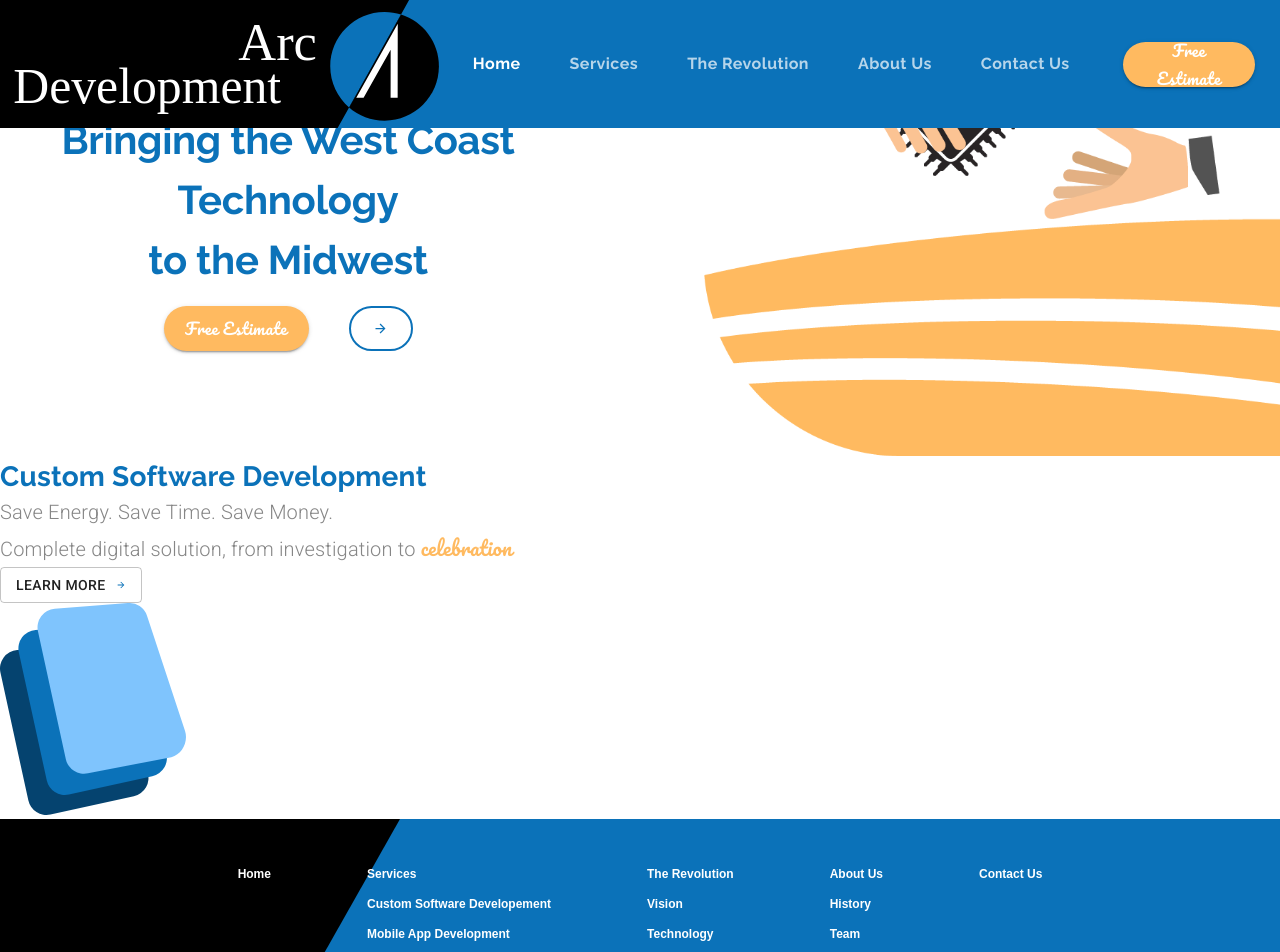
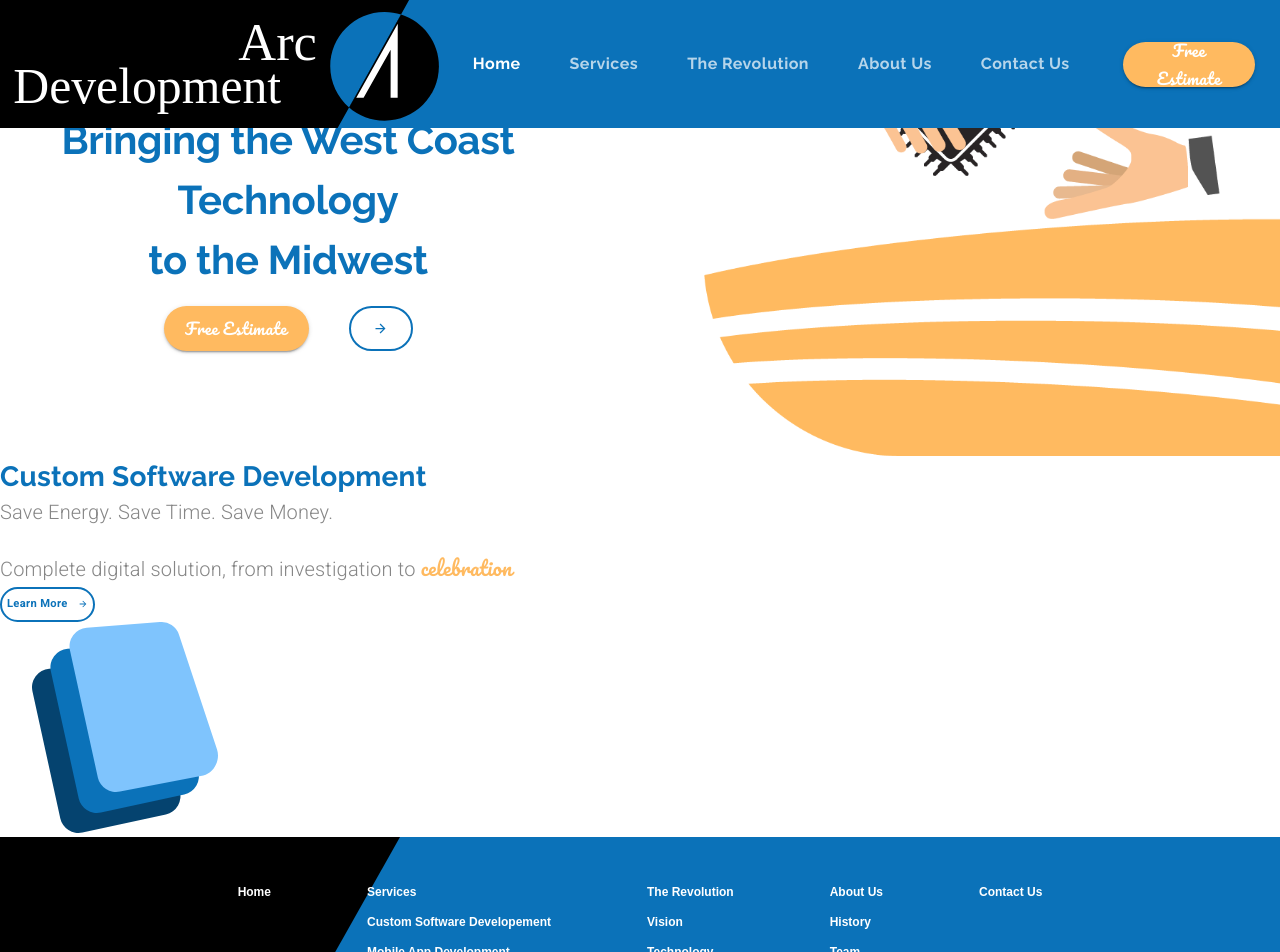
Before and after one commit to mitushaa/arc-development, a React (Create React App) app: page / in a window 1280 px wide. Shown: the top 952 px of the page. Built offline with nearby package versions, Linux system fonts and the light colour scheme.

Commit message:
Adding icon size

```diff
--- a/src/components/LandingPage.js
+++ b/src/components/LandingPage.js
@@ -45,7 +45,12 @@ const useStyles = makeStyles(theme => ({
         height: 45,
         weight: 145
         },
-
+    learnButton: {
+        ...theme.typography.learnButton,
+        fontSize: "0.7rem",
+        height: 35,
+        padding: 5
+        },
 
 
         marginContainer: {
@@ -69,6 +74,15 @@ const useStyles = makeStyles(theme => ({
         specialText: {
             fontFamily: "Pacifico",
             color: theme.palette.common.orange
+        },
+        subtitle: {
+            marginBottom: "1em"
+        },
+        icon: {
+            marginLeft: "2em",
+            [theme.breakpoints.down("xs")]:{
+                marginLeft:0
+            }
         }
 
 
@@ -128,7 +142,7 @@ export default function LandingPage() {
         <Typography variant="h4">
         Custom Software Development
         </Typography>
-        <Typography variant="subtitle1">
+        <Typography variant="subtitle1" className={classes.subtitle}>
         Save Energy. Save Time. Save Money.
         </Typography>
         <Typography variant="subtitle1">
@@ -144,7 +158,8 @@ export default function LandingPage() {
         </Button>
     </Grid>
     <Grid item>
-        <img alt="custom software icon" src= {customSoftwareIcon} />
+        <img className={classes.icon}
+        alt="custom software icon" src= {customSoftwareIcon} />
     </Grid>
 </Grid>
 
```
Also changed, not shown: 1 other file (tests, documents, lock files or other folders).
